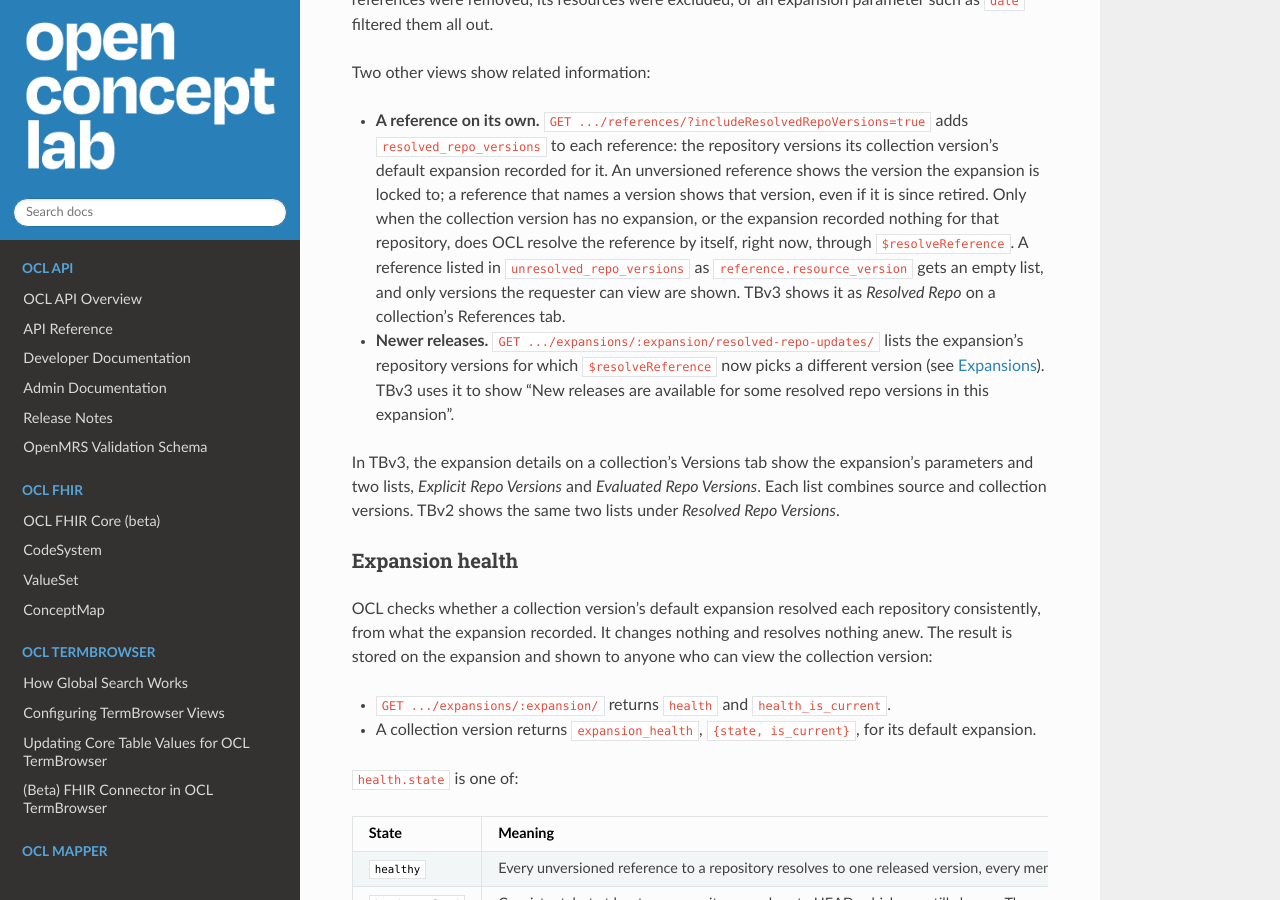
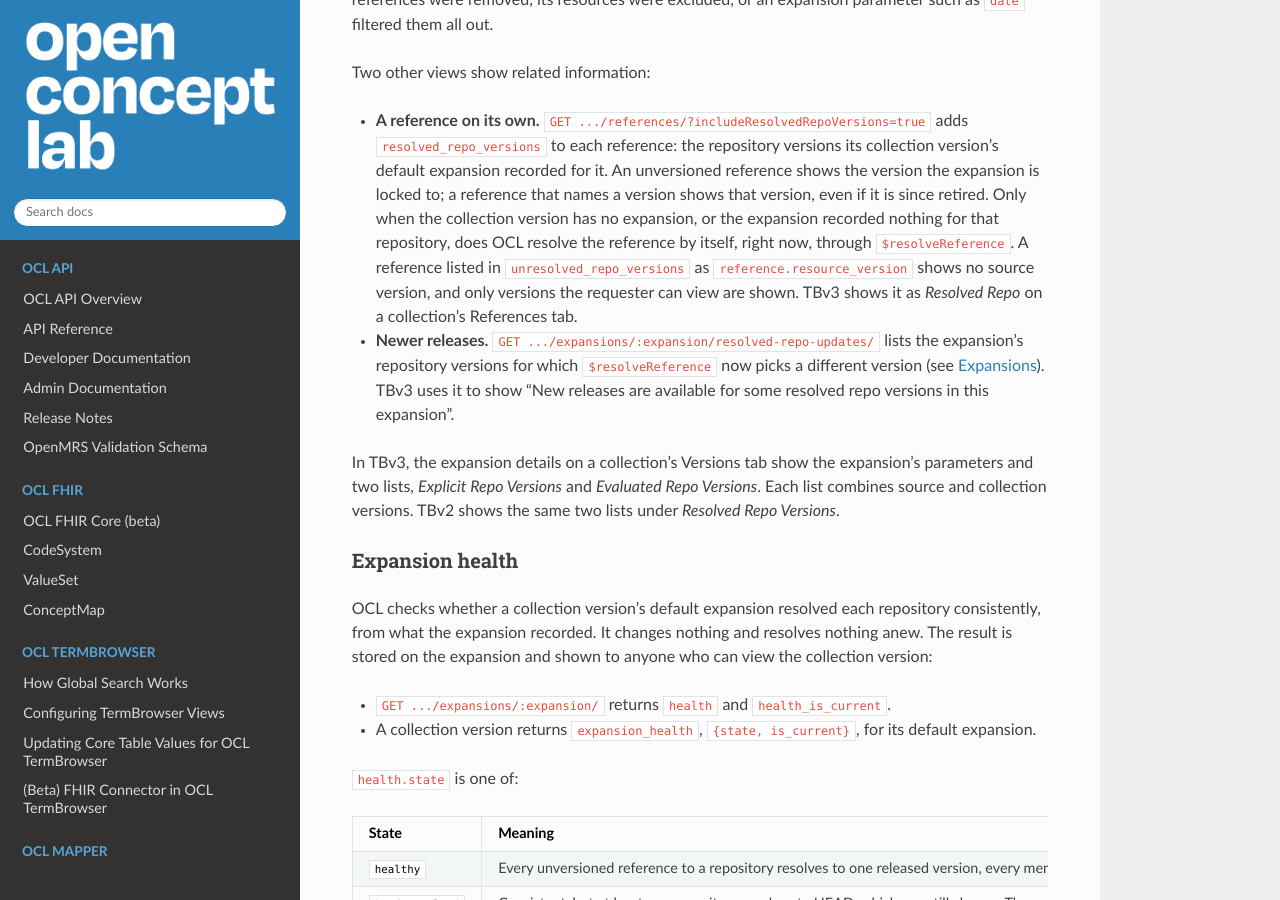
Before and after one commit to OpenConceptLab/ocl-docs, a Sphinx documentation site: the page built from docs/source/oclapi/apireference/collectionReferenceEvaluation.md, in a window 1280 px wide and 900 px high, scrolled down 10364 px. Built offline with Sphinx 7.4.7 and the Read the Docs theme 3.1.0, drawn with Linux system fonts in a browser that asks for light colours.

Commit message:
OpenConceptLab/ocl_issues#3011 | resolved_repo_versions shows no source version, rather than nothing, for an unresolved pinned reference

```diff
--- a/docs/source/oclapi/apireference/collectionReferenceEvaluation.md
+++ b/docs/source/oclapi/apireference/collectionReferenceEvaluation.md
@@ -286,7 +286,7 @@ A version appears in both source lists when some references name it and unversio
 The lists record the versions OCL used, not where the current members come from. Between rebuilds they only grow, and a version stays listed when no member comes from it any more: its references were removed, its resources were excluded, or an expansion parameter such as `date` filtered them all out.
 
 Two other views show related information:
-- **A reference on its own.** `GET .../references/?includeResolvedRepoVersions=true` adds `resolved_repo_versions` to each reference: the repository versions its collection version's default expansion recorded for it. An unversioned reference shows the version the expansion is locked to; a reference that names a version shows that version, even if it is since retired. Only when the collection version has no expansion, or the expansion recorded nothing for that repository, does OCL resolve the reference by itself, right now, through `$resolveReference`. A reference listed in `unresolved_repo_versions` as `reference.resource_version` gets an empty list, and only versions the requester can view are shown. TBv3 shows it as *Resolved Repo* on a collection's References tab.
+- **A reference on its own.** `GET .../references/?includeResolvedRepoVersions=true` adds `resolved_repo_versions` to each reference: the repository versions its collection version's default expansion recorded for it. An unversioned reference shows the version the expansion is locked to; a reference that names a version shows that version, even if it is since retired. Only when the collection version has no expansion, or the expansion recorded nothing for that repository, does OCL resolve the reference by itself, right now, through `$resolveReference`. A reference listed in `unresolved_repo_versions` as `reference.resource_version` shows no source version, and only versions the requester can view are shown. TBv3 shows it as *Resolved Repo* on a collection's References tab.
 - **Newer releases.** `GET .../expansions/:expansion/resolved-repo-updates/` lists the expansion's repository versions for which `$resolveReference` now picks a different version (see [Expansions](expansions.md)). TBv3 uses it to show "New releases are available for some resolved repo versions in this expansion".
 
 In TBv3, the expansion details on a collection's Versions tab show the expansion's parameters and two lists, *Explicit Repo Versions* and *Evaluated Repo Versions*. Each list combines source and collection versions. TBv2 shows the same two lists under *Resolved Repo Versions*.
```
